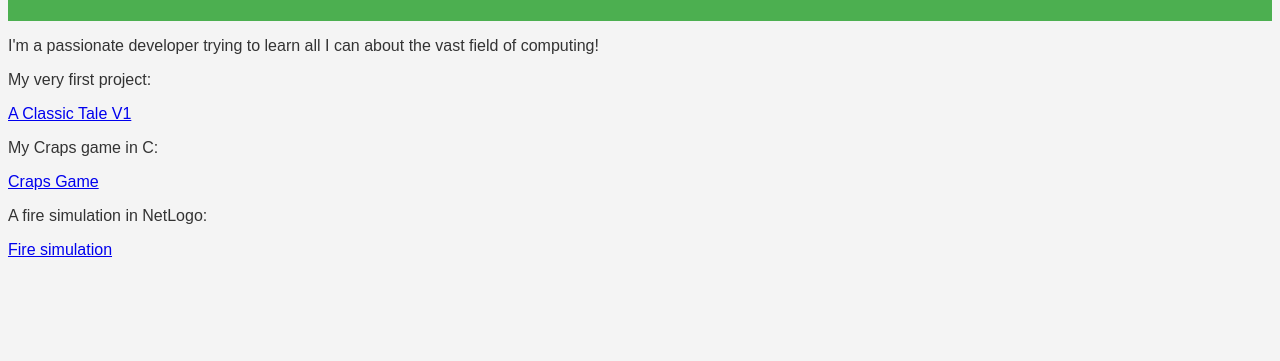
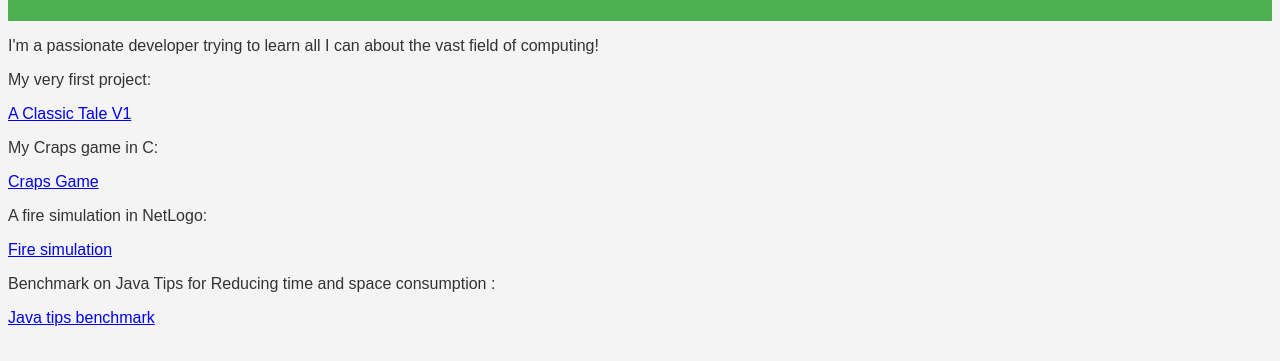
Before and after one commit to YannMartinDes/YannMartinDes.github.io, a plain HTML site: page index.html in a window 1280 px wide. Shown: the part 107-468 px from the top of the page. Drawn offline with Linux system fonts and the light colour scheme.

Commit message:
Update index.html

```diff
--- a/index.html
+++ b/index.html
@@ -19,7 +19,9 @@
     <p>My Craps game in C:</p>
     <a href="https://github.com/YannMartinDes/Craps-Game-C">Craps Game</a>
     <p>A fire simulation in NetLogo:</p>
-    <a href=" https://github.com/YannMartinDes/PSI-L2-Fire-simulation">Fire simulation</a>
+    <a href="https://github.com/YannMartinDes/PSI-L2-Fire-simulation">Fire simulation</a>
+    <p>Benchmark on Java Tips for Reducing time and space consumption :</p>
+    <a href="https://github.com/YannMartinDes/Benchmark-Java-Time-Space/tree/main">Java tips benchmark</a>
   </section>
 </body>
 </html>
```
